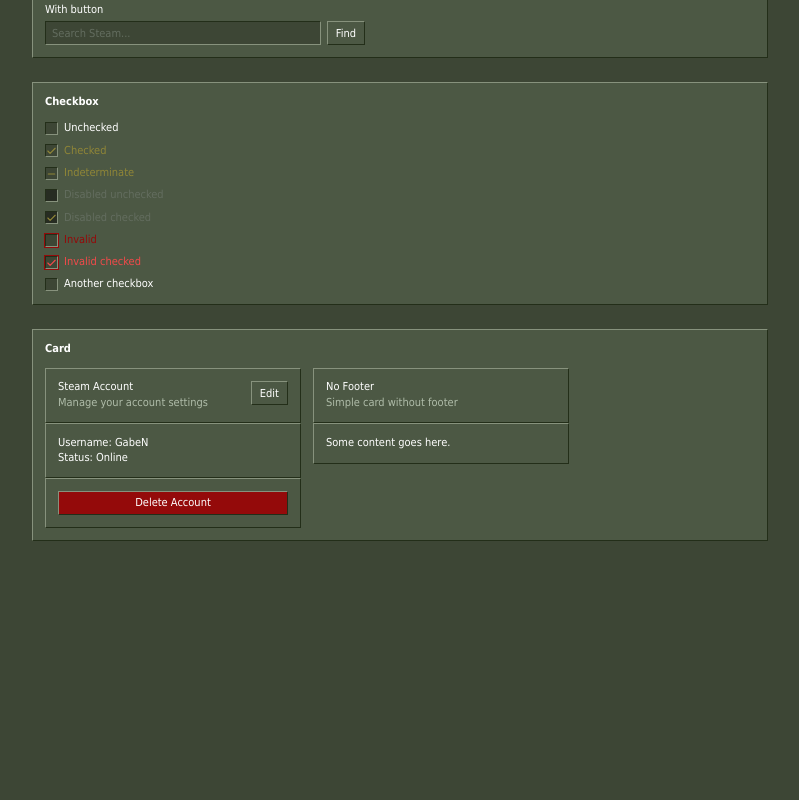
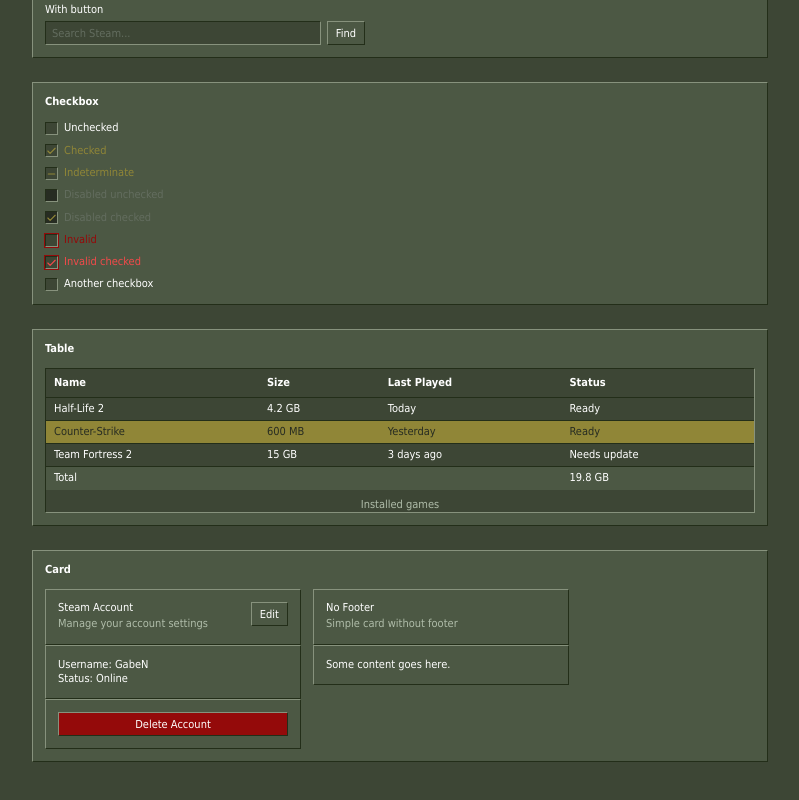
Before and after one commit to OnlyNinjaGear/go2003, a Next.js app: page / in a window 1280 px wide. Shown: the part 630-1430 px from the top of the page, without its empty margins (240-1039 px from the left). Before the commit the page ends 1251 px from the top, so only its background shows below. Built offline with nearby package versions, Linux system fonts and the light colour scheme.

Commit message:
auto: page.tsx

```diff
--- a/app/page.tsx
+++ b/app/page.tsx
@@ -129,6 +129,50 @@ export default function Home() {
           </div>
         </section>
         <section className="bevel-out bg-panel flex flex-col gap-3 p-3">
+          <h2 className="font-bold">Table</h2>
+
+          <div className="bevel-in bg-input-bg">
+            <Table>
+              <TableCaption>Installed games</TableCaption>
+              <TableHeader>
+                <TableRow>
+                  <TableHead>Name</TableHead>
+                  <TableHead>Size</TableHead>
+                  <TableHead>Last Played</TableHead>
+                  <TableHead>Status</TableHead>
+                </TableRow>
+              </TableHeader>
+              <TableBody>
+                <TableRow>
+                  <TableCell>Half-Life 2</TableCell>
+                  <TableCell>4.2 GB</TableCell>
+                  <TableCell>Today</TableCell>
+                  <TableCell>Ready</TableCell>
+                </TableRow>
+                <TableRow data-state="selected">
+                  <TableCell>Counter-Strike</TableCell>
+                  <TableCell>600 MB</TableCell>
+                  <TableCell>Yesterday</TableCell>
+                  <TableCell>Ready</TableCell>
+                </TableRow>
+                <TableRow>
+                  <TableCell>Team Fortress 2</TableCell>
+                  <TableCell>15 GB</TableCell>
+                  <TableCell>3 days ago</TableCell>
+                  <TableCell>Needs update</TableCell>
+                </TableRow>
+              </TableBody>
+              <TableFooter>
+                <TableRow>
+                  <TableCell colSpan={3}>Total</TableCell>
+                  <TableCell>19.8 GB</TableCell>
+                </TableRow>
+              </TableFooter>
+            </Table>
+          </div>
+        </section>
+
+        <section className="bevel-out bg-panel flex flex-col gap-3 p-3">
           <h2 className="font-bold">Card</h2>
 
           <div className="flex flex-wrap gap-3">
```
